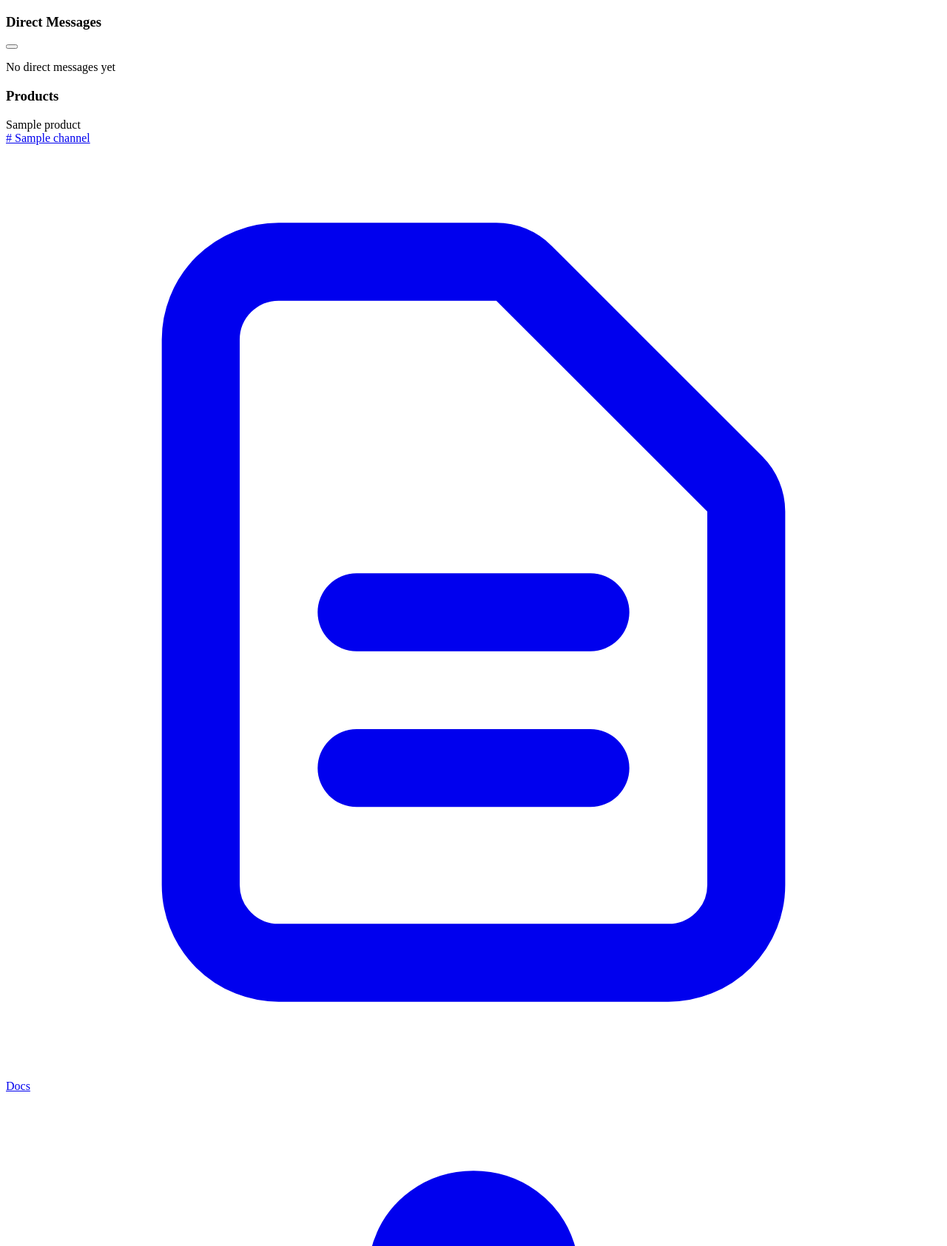
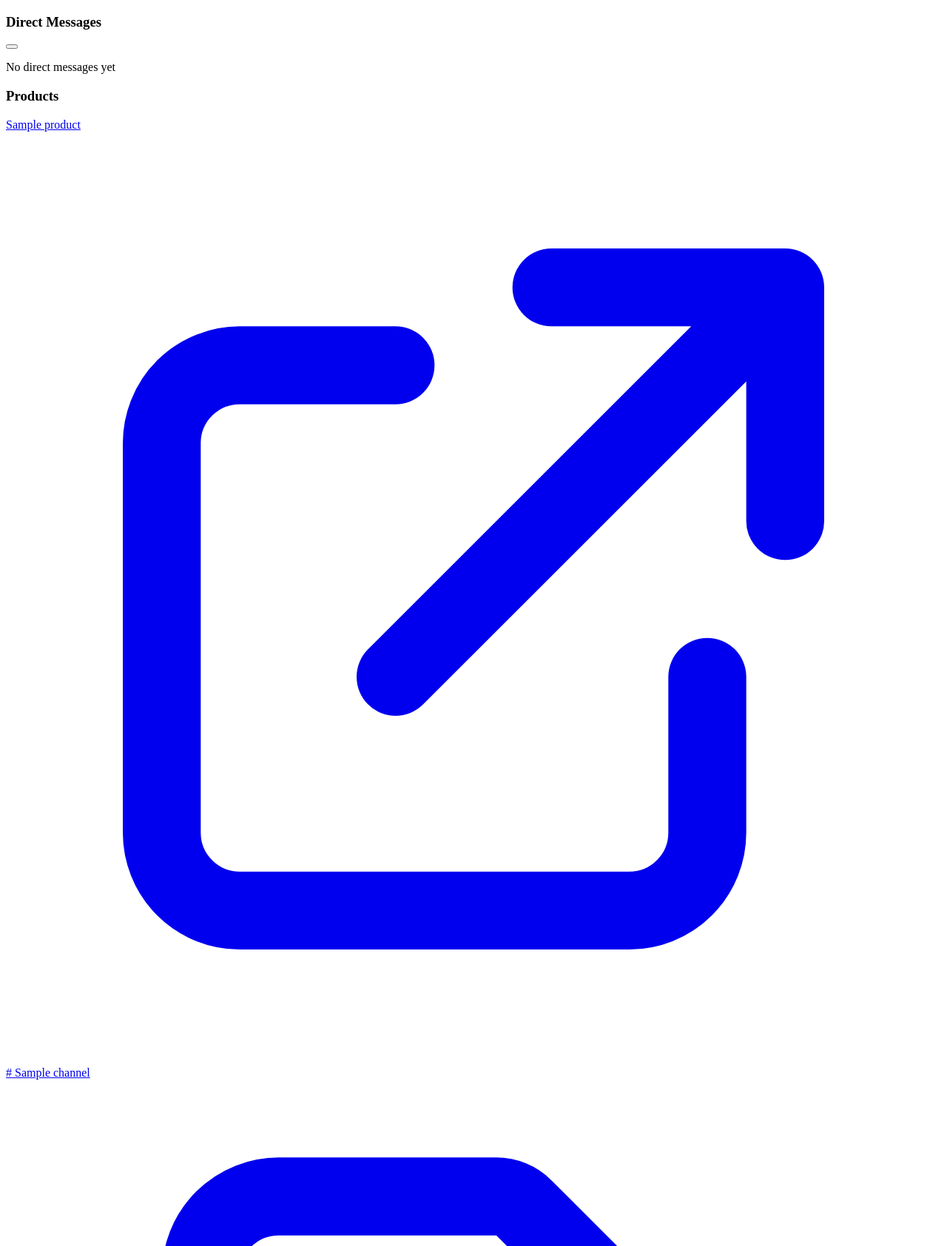
Before and after one commit to Buildly-Marketplace/ForgeCommunicator, a FastAPI app: template app/templates/partials/channel_sidebar.html in a window 1280 px wide. Shown: the part 1312-2997 px from the top of the page at 74% size. Run offline with FastAPI, Linux system fonts and the light colour scheme; the template is opened without the code that fills it: most values are stand-ins (such as "Sample title", 1, 10 or a date in 2020).

Commit message:
connect to product

```diff
--- a/app/templates/partials/channel_sidebar.html
+++ b/app/templates/partials/channel_sidebar.html
@@ -102,11 +102,17 @@
 
         {% for product in products %}
         <div class="mb-2">
-            <div class="flex items-center px-2 py-1 text-gray-300">
+            <a href="https://labs.buildly.io/products/portfolio?product={{ product.buildly_product_uuid }}"
+               target="_blank"
+               rel="noopener noreferrer"
+               class="flex items-center px-2 py-1 text-gray-300 hover:text-blue-400 group transition-colors">
                 <div class="w-4 h-4 rounded mr-2 {% if product.color %}{% else %}bg-indigo-500{% endif %}"
                      {% if product.color %}style="background-color: {{ product.color }}"{% endif %}></div>
-                <span class="text-sm font-medium truncate">{{ product.name }}</span>
-            </div>
+                <span class="text-sm font-medium truncate flex-1">{{ product.name }}</span>
+                <svg class="w-3 h-3 opacity-0 group-hover:opacity-100 transition-opacity text-gray-500" fill="none" stroke="currentColor" viewBox="0 0 24 24">
+                    <path stroke-linecap="round" stroke-linejoin="round" stroke-width="2" d="M10 6H6a2 2 0 00-2 2v10a2 2 0 002 2h10a2 2 0 002-2v-4M14 4h6m0 0v6m0-6L10 14"/>
+                </svg>
+            </a>
 
             <!-- Product channels -->
             <nav class="ml-4 space-y-0.5">
```
